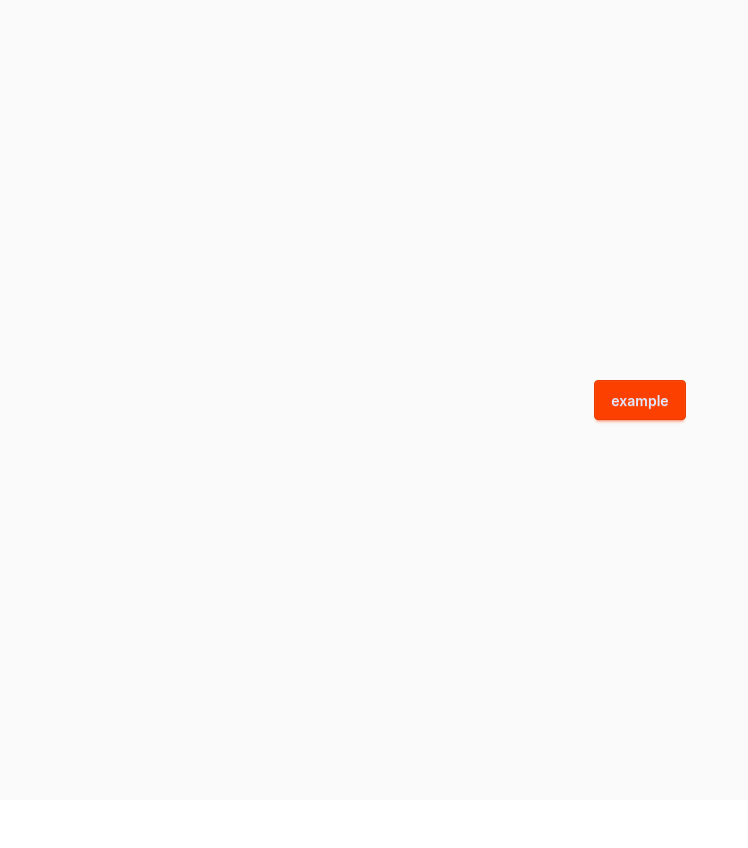
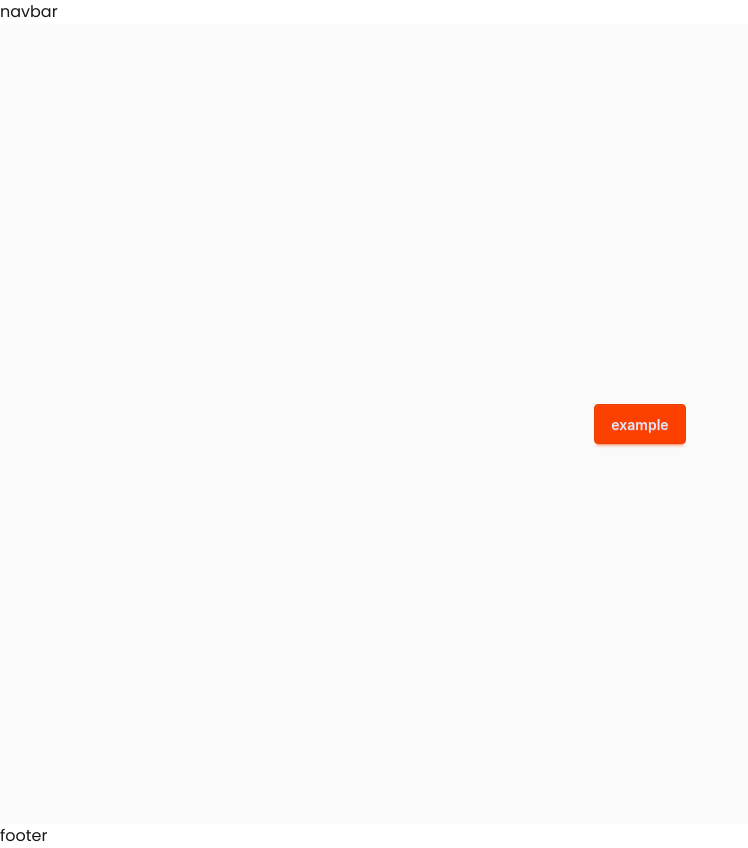
Before and after one commit to fhpantho/kids-zone-frontend, a Next.js app: page / in a window 1280 px wide. Shown: the whole page, without its empty margins (0-748 px from the left). Before the commit the page ends 800 px from the top, so only its background shows below. Built offline with nearby package versions, Linux system fonts and the light colour scheme.

Commit message:
added the navbar and footer component

```diff
--- a/src/app/layout.js
+++ b/src/app/layout.jsx
@@ -1,5 +1,7 @@
 import { Geist, Geist_Mono, Poppins } from "next/font/google";
 import "./globals.css";
+import Navbar from "@/components/layouts/Navbar";
+import Footer from "@/components/layouts/Footer";
 
 const poppins = Poppins({
   weight: ["100","200", "400", "500", "600", "800" ]
@@ -25,7 +27,17 @@
       <body
         className={`${poppins.className} antialiased `}
       >
+        <header>
+          {/* <Navbar /> */}
+          <Navbar />
+        </header>
         {children}
+
+        <footer>
+          {/* <footer /> */}
+
+          <Footer></Footer>
+        </footer>
       </body>
     </html>
   );
--- /dev/null
+++ b/src/components/layouts/Footer.jsx
@@ -0,0 +1,11 @@
+import React from 'react';
+
+const Footer = () => {
+    return (
+        <div>
+            footer
+        </div>
+    );
+};
+
+export default Footer;
--- /dev/null
+++ b/src/components/layouts/Navbar.jsx
@@ -0,0 +1,11 @@
+import React from 'react';
+
+const Navbar = () => {
+    return (
+        <div>
+            navbar
+        </div>
+    );
+};
+
+export default Navbar;
```
